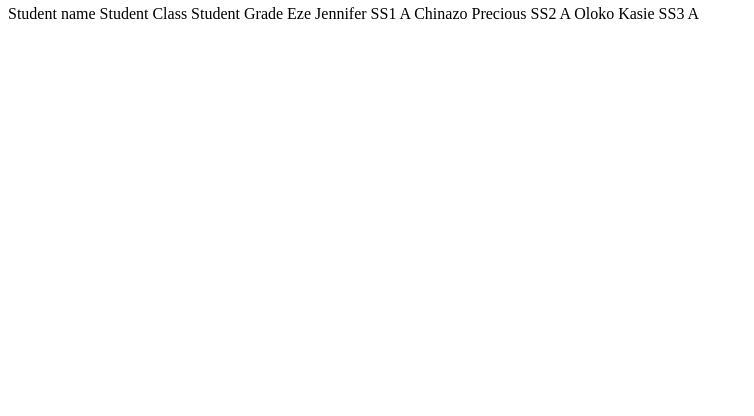
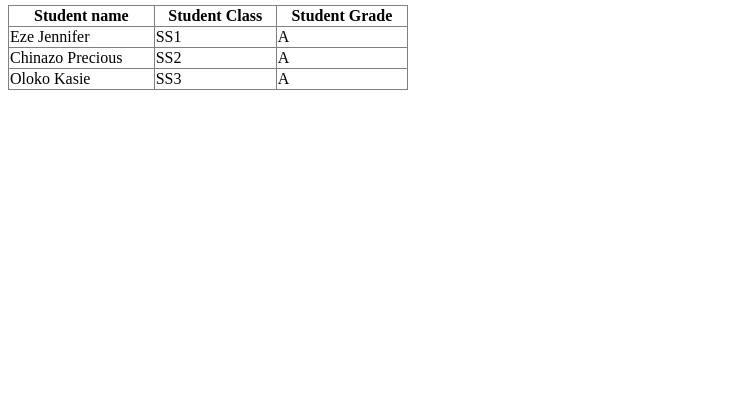
Before and after one commit to olummanazo-cpu/index.html, a plain HTML site: page index.html in a window 1280 px wide. Shown: the part 384-800 px from the top of the page, without its empty margins (0-754 px from the left). Drawn offline with Linux system fonts and the light colour scheme.

Commit message:
Added student table and fixed title

```diff
--- a/index.html
+++ b/index.html
@@ -1,7 +1,7 @@
 <!DOCTYPE html>
 <html>
     <head>
-    <title>My webpage </title>
+    <title>My first webpage</title>
 </head>
        <body>
 <nav>
@@ -18,7 +18,7 @@
 
 <h2>Student Data</h2>
 
-<tableborder="1"
+<table border="1"
     style="border-collapse: collapse;
     width:400px;">
 <tr>
```
